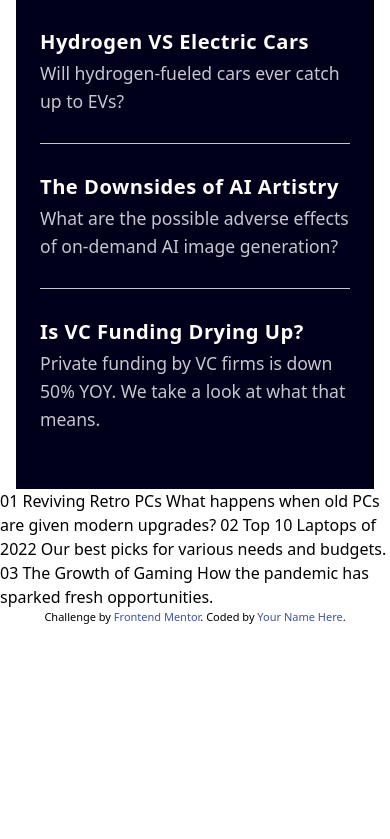
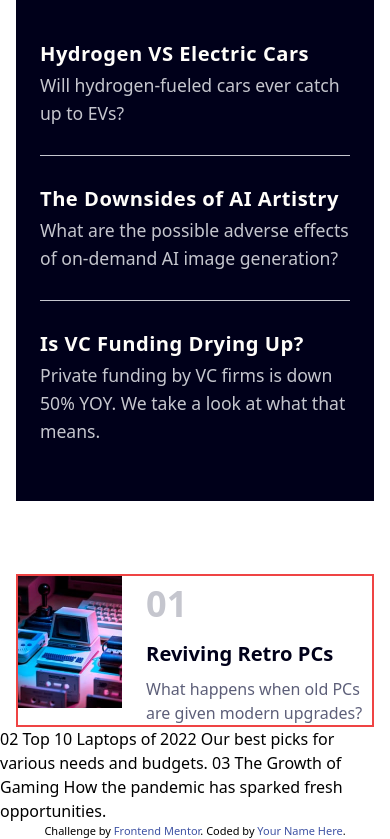
Before and after one commit to LiwGar/007_news_homepage, a React (Vite) app: page / in a window 390 px wide. Shown: the part 922-1761 px from the top of the page. Before the commit the page ends 1548 px from the top, so only its background shows below. Built offline with nearby package versions, Linux system fonts and the light colour scheme.

Commit message:
The Article and ArticleContainer components are created, with their base structure, without styles.

```diff
--- a/index.html
+++ b/index.html
@@ -34,9 +34,9 @@
 
 
 
-  01
-  Reviving Retro PCs
-  What happens when old PCs are given modern upgrades?
+
+
+
 
   02
   Top 10 Laptops of 2022
--- a/src/App.jsx
+++ b/src/App.jsx
@@ -1,6 +1,7 @@
 import Header from "./components/Header";
 import MainArticle from "./components/MainArticle";
-import NewsContainer from "./components/NewsArticlesContainer"
+import NewsContainer from "./components/NewsArticlesContainer";
+import ArticleContainer from "./components/ArticleContainer";
 
 function App() {
 
@@ -10,11 +11,13 @@ function App() {
       className="px-4 pt-7 lg:w-full lg:py-20 lg:px-0 lg:max-w-[1024px] lg:mx-auto
                 xl:px-6 xl:max-w-[1280px] xl:mx-auto 2xl:w-[1440px] 2xl:mx-auto
                 ">
-      < Header />
+      <Header />
       <div className="lg:flex lg:gap-2 xl:gap-8">
-        < MainArticle/>
-        < NewsContainer/>
+        < MainArticle />
+        < NewsContainer />
       </div>
+
+      <ArticleContainer />
     </div>
   )
 }
--- /dev/null
+++ b/src/components/Article/Index.jsx
@@ -0,0 +1,38 @@
+import retroPC from "../../assets/images/image-retro-pcs.jpg";
+
+const Article = () => {
+
+  return (
+    <article>
+      <section
+        className="flex justify-content-center gap-6 border-2 border-red-500">
+
+        <div>
+          <img
+            src={retroPC}
+            alt="retroPCs_Img" />
+        </div>
+
+        <div className="">
+          <p
+            className="mb-2 text-neutral-grayIsHBlue text-[2.26rem] font-bold">
+            01
+          </p>
+
+          <h2
+            className="mb-2 text-neutral-veryDarkBlue text-[1.26rem] font-bold">
+            Reviving Retro PCs
+          </h2>
+
+          <p
+            className="text-neutral-darkGrayIsHBlue text-[1rem] lg:text-[1rem] xl:text-[1.14rem]">
+            What happens when old PCs are given modern upgrades?
+          </p>
+        </div>
+
+      </section>
+    </article>
+  );
+}
+
+export default Article;
--- /dev/null
+++ b/src/components/ArticleContainer/index.jsx
@@ -0,0 +1,10 @@
+import Article from "../Article/Index";
+
+const ArticleContainer = () => {
+  return (
+    <Article />
+  );
+}
+
+
+export default ArticleContainer;
--- a/src/components/MainArticle/index.jsx
+++ b/src/components/MainArticle/index.jsx
@@ -5,7 +5,8 @@ const MainArticle = () => {
 
   return (
     <main>
-      <section>
+      <section
+        className="mb-[4.6rem]">
 
         <picture >
             <source media="(max-width: 720px)" srcSet={imgWebMobile}/>
@@ -33,7 +34,7 @@ const MainArticle = () => {
               But is it really fulfilling its promise?
             </p>
 
-            <button className="w-[11.925rem] h-[3.125rem] mb-[3.875rem] bg-primary-softRed
+            <button className="w-[11.925rem] h-[3.125rem] bg-primary-softRed
              text-neutral-offWhite text-[.9rem] font-semibold uppercase tracking-[.3rem]
               hover:bg-neutral-veryDarkBlue lg:mb-0 lg:p-0 xl:w-[14rem] xl:h-[3.4rem]
               xl:text-[1rem]">
--- a/src/components/NewArticle/index.jsx
+++ b/src/components/NewArticle/index.jsx
@@ -5,7 +5,7 @@ const NewArticle = ({title, text}) => {
               last:border-none lg:pt-4 lg:pb-4 xl:pt-7 xl:pb-8">
       <section>
         <h2
-          className="mt-2 mb-2 text-neutral-offWhite text-[1.26rem] leading-5
+          className="my-2 text-neutral-offWhite text-[1.26rem] leading-5
             font-bold tracking-[.03rem] cursor-pointer hover:text-primary-softOrange
             lg:text-[1.2rem] xl:mb-4 xl:text-[1.4rem]
               ">
--- a/src/components/NewsArticlesContainer/index.jsx
+++ b/src/components/NewsArticlesContainer/index.jsx
@@ -5,7 +5,7 @@ const NewsContainer = () => {
   return (
 
     <aside
-      className="px-6 py-7 bg-neutral-veryDarkBlue text-neutral-grayIsHBlue
+      className="px-6 py-7 mb-[4.6rem] bg-neutral-veryDarkBlue text-neutral-grayIsHBlue
         xl:w-[25rem] xl:h-[38rem]">
 
       <h1 className="text-primary-softOrange text-[2.05rem] font-bold
```
